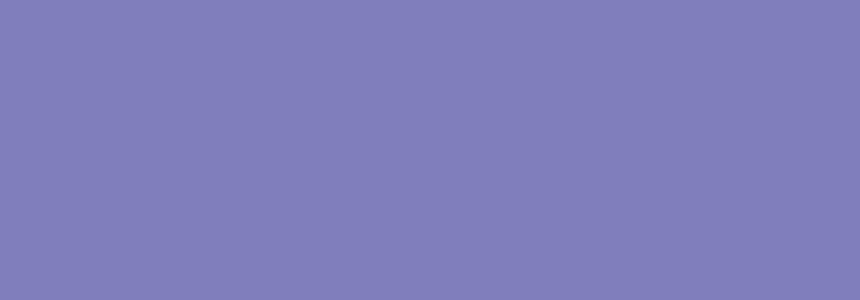
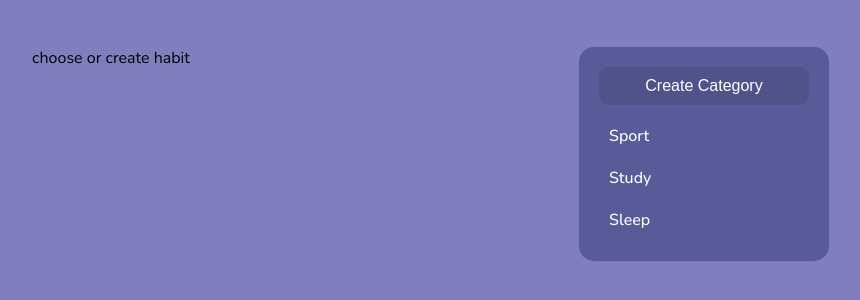
Before and after one commit to Whittun/Foundation, a React (Vite) app: page /habitsTracker in a window 1280 px wide. Before the commit this address had no page. Shown: the top 300 px of the page, without its empty margins (404-1264 px from the left). Built offline with nearby package versions, Linux system fonts and the light colour scheme.

Commit message:
feat: add prototype of habits

```diff
--- a/src/App.tsx
+++ b/src/App.tsx
@@ -4,6 +4,7 @@ import "./variables.css";
 import { Route, Routes } from "react-router-dom";
 import { YearTrackerPage } from "./pages/YearTrackerPage";
 import { AppLayout } from "./layout";
+import { HabitsTrackerPage, HabitDetailsPage } from "./pages/HabitsTrackerPage";
 
 function App() {
   return (
@@ -11,6 +12,10 @@ function App() {
       <Route element={<AppLayout />}>
         <Route path="/" element={'Main Page!'} />
         <Route path="/yearTracker" element={<YearTrackerPage />} />
+        <Route path="/habitsTracker" element={<HabitsTrackerPage />}>
+          <Route index element={<div>choose or create habit</div>} />
+          <Route path=":habitId" element={<HabitDetailsPage />} />
+        </Route>
       </Route>
     </Routes>
   );
--- a/src/components/AppMenu/AppMenu.module.css
+++ b/src/components/AppMenu/AppMenu.module.css
@@ -37,7 +37,7 @@
   cursor: pointer;
 
   &:hover {
-    background-color: color-mix(in srgb, var(--main-theme-color) 90%, black);
+    background-color: var(--accent-theme-color);
   }
 }
 
--- a/src/components/RatingPicker/RatingPicker.module.css
+++ b/src/components/RatingPicker/RatingPicker.module.css
@@ -87,6 +87,6 @@
   }
 
   &:hover {
-    background-color: color-mix(in srgb, var(--main-theme-color) 90%, black);
+    background-color: var(--accent-theme-color)
   }
 }
--- a/src/components/YearTracker/YearTracker.module.css
+++ b/src/components/YearTracker/YearTracker.module.css
@@ -95,7 +95,7 @@
   transition: 0.2s all;
 
   &:hover {
-    background-color: color-mix(in srgb, var(--main-theme-color) 90%, black);
+    background-color: var(--accent-theme-color);
   }
 }
 
--- a/src/layout/AppLayout.module.css
+++ b/src/layout/AppLayout.module.css
@@ -9,3 +9,7 @@
 
   align-self: flex-start;
 }
+
+.mainContent {
+  width: 100%;
+}
--- a/src/layout/AppLayout.tsx
+++ b/src/layout/AppLayout.tsx
@@ -7,7 +7,7 @@ export const AppLayout = () => {
     <aside className={s.aside}>
       <AppMenu />
     </aside>
-    <main>
+    <main className={s.mainContent}>
       <Outlet />
     </main>
   </div>
--- /dev/null
+++ b/src/pages/HabitsTrackerPage/HabitDetailsPage.tsx
@@ -0,0 +1,118 @@
+import s from './HabitsTrackerPage.module.css';
+import clsx from "clsx";
+import { Check, Plus } from "lucide-react";
+import React from 'react';
+
+export const habitLevelsMock = [
+  {
+    id: 1,
+    habitId: 1,
+    level: 1,
+    description: "Читать 5 минут в день",
+    progress: 12,
+    target: 12,
+    createdAt: new Date(),
+    updatedAt: new Date(),
+  },
+  {
+    id: 2,
+    habitId: 1,
+    level: 2,
+    description: "Читать 10 минут в день",
+    progress: 3,
+    target: 10,
+    createdAt: new Date(),
+    updatedAt: new Date(),
+  },
+  {
+    id: 3,
+    habitId: 1,
+    level: 3,
+    description: "Читать 15 минут в день",
+    progress: 0,
+    target: 3,
+    createdAt: new Date(),
+    updatedAt: new Date(),
+  },
+  {
+    id: 4,
+    habitId: 1,
+    level: 4,
+    description: "Читать 20 минут в день",
+    progress: 0,
+    target: 7,
+    createdAt: new Date(),
+    updatedAt: new Date(),
+  },
+  {
+    id: 5,
+    habitId: 1,
+    level: 5,
+    description: "Читать 30 минут в день",
+    progress: 0,
+    target: 5,
+    createdAt: new Date(),
+    updatedAt: new Date(),
+  },
+  {
+    id: 6,
+    habitId: 1,
+    level: 6,
+    description: "Читать 45 минут в день",
+    progress: 0,
+    target: 7,
+    createdAt: new Date(),
+    updatedAt: new Date(),
+  },
+];
+
+export const HabitDetailsPage = () => {
+  // const { habitId } = useParams();
+
+  const [isCreate, setIsCreate] = React.useState(false);
+
+  return <div className={s.detailRoot}>
+    {/* <p>Page of habit: {habitId}</p> */}
+    {habitLevelsMock.map((habitLevel) => {
+      const isCompleted = habitLevel.target === habitLevel.progress;
+
+      return <div className={clsx(s.habitLevel, isCompleted && s.habitLevelCompleted)}>
+        <div className={s.upWrapper}>
+          <p className={s.habitLevelNumber}>
+            lvl {habitLevel.level}
+          </p>
+          {isCompleted &&
+            <div className={s.completedText}>
+              <div className={s.completedTextCircle}>
+                <Check className={s.checkIcon} />
+              </div>
+              Completed
+            </div>
+          }
+        </div>
+        <p className={s.description}>{habitLevel.description}</p>
+        <div className={s.progressCircles}>
+          {Array.from({length: habitLevel.target}, (_, i) => (
+            <div
+              key={`${habitLevel.id}-${i}`}
+              className={clsx(s.progressCircle, habitLevel.progress > i && s.completedCircle)}
+            >
+            </div>
+          ))}
+        </div>
+        <div className={s.numProgressWrap}>
+          <p className={s.numProgress}>
+            {habitLevel.progress} / {habitLevel.target}
+          </p>
+        </div>
+        <div className={s.changeButtons}>
+          <button className={s.changeProgress}>-1</button>
+          <button className={s.changeProgress}>+1</button>
+        </div>
+      </div>
+    })}
+    <button className={clsx(s.habitLevel, s.habitCreateLevel)}>
+      <Plus />
+    </button>
+  </div>
+}
--- /dev/null
+++ b/src/pages/HabitsTrackerPage/HabitsTrackerPage.module.css
@@ -0,0 +1,186 @@
+.root {
+  display: flex;
+  height: 100%;
+  gap: 15px;
+}
+
+.lavelWrapper {
+  flex-grow: 1;
+}
+
+.categories {
+  width: 250px;
+  height: 100%;
+  padding: 20px;
+
+  background-color: var(--main-theme-color);
+  border-radius: 15px;
+}
+
+.linksList {
+  display: flex;
+  flex-direction: column;
+  margin: 0;
+  padding: 0;
+
+  list-style: none;
+}
+
+.linksItem {
+  padding: 10px;
+
+  color: #ffffff;
+  font-weight: 500;
+
+  border-radius: 15px;
+  transition: 0.2s all;
+  cursor: pointer;
+
+  &:hover {
+    background-color: var(--accent-theme-color);
+  }
+}
+
+.link {
+  display: flex;
+  gap: 10px;
+  align-items: center;
+
+  color: inherit;
+  text-decoration: none;
+}
+
+.progressCircles {
+  display: flex;
+  gap: 4px;
+  width: max-content;
+  margin-bottom: 15px;
+}
+
+.progressCircle {
+  width: 15px;
+  height: 15px;
+
+  border: 1px solid #ffffff;
+  border-radius: 50%;
+}
+
+.completedCircle {
+  background-color: var(--rating-5);
+}
+
+.detailRoot {
+  display: grid;
+  flex-grow: 1;
+  grid-template-columns: repeat(3, 1fr);
+  justify-content: center;
+  gap: 10px;
+}
+
+.habitLevel {
+  padding: 10px;
+
+  color: #ffffff;
+
+  border-radius: 15px;
+  background-color: var(--main-theme-color);
+}
+
+.changeButtons {
+  display: flex;
+  justify-content: center;
+  gap: 30px;
+}
+
+.changeProgress {
+  width: 40px;
+  padding: 5px;
+
+  color: #ffffff;
+  font-size: 16px;
+
+  border-radius: 5px;
+  background-color: var(--accent-theme-color);
+  border: none;
+}
+
+.habitCreateLevel {
+  display: flex;
+  justify-content: center;
+  align-items: center;
+  height: 170px;
+
+  cursor: pointer;
+  background-color: transparent;
+
+  border: 1px dashed #ffffff;
+}
+
+.createCategory {
+  width: 100%;
+  padding: 10px;
+  margin-bottom: 10px;
+
+  color: #ffffff;
+  font-size: 16px;
+
+  border-radius: 10px;
+  background-color: var(--accent-theme-color);
+  border: none;
+}
+
+.numProgressWrap {
+  display: flex;
+  justify-content: center;
+  margin-bottom: 10px;
+  margin-top: 10px;
+}
+
+.numProgress {
+  margin: 0;
+  padding: 5px 10px;
+
+  border-radius: 5px;
+  background-color: var(--accent-theme-color);
+}
+
+.habitLevelNumber {
+  margin: 0;
+
+  font-size: 14px;
+}
+
+.upWrapper {
+  display: flex;
+  justify-content: space-between;
+  align-items: center;
+}
+
+.completedText {
+  display: flex;
+  align-items: center;
+  gap: 5px;
+  padding: 5px 10px;
+
+  font-size: 14px;
+
+  border-radius: 15px;
+  background-color: var(--accent-theme-color);
+}
+
+.completedTextCircle {
+  display: flex;
+  align-items: center;
+  justify-content: center;
+  width: 15px;
+  height: 15px;
+
+  background-color: var(--rating-5);
+  border-radius: 50%;
+}
+
+.checkIcon {
+  display: flex;
+  width: 10px;
+  height: 10px;
+}
--- /dev/null
+++ b/src/pages/HabitsTrackerPage/HabitsTrackerPage.tsx
@@ -0,0 +1,41 @@
+import React from 'react';
+import s from './HabitsTrackerPage.module.css';
+import { NavLink, Outlet } from 'react-router-dom';
+
+const habitsMock = [
+  { id: 1, name: "Sport" },
+  { id: 2, name: "Study" },
+  { id: 3, name: "Sleep" }
+]
+
+export const HabitsTrackerPage = () => {
+  const [isShowForm, setIsShowForm] = React.useState(false);
+
+  const handleOpenForm = () => {
+    setIsShowForm((prev) => !prev);
+  }
+
+  return <div className={s.root}>
+    <div className={s.lavelWrapper}>
+      {<Outlet />}
+    </div>
+
+    <section className={s.categories}>
+      <button className={s.createCategory} onClick={handleOpenForm}>Create Category</button>
+      {
+        isShowForm && <form action="">
+          <p>Name:</p>
+          <input type="text" />
+          <button type='button'>Save</button>
+        </form>
+      }
+      <ul className={s.linksList}>
+        {habitsMock.map((habit) => {
+          return <li className={s.linksItem}>
+            <NavLink className={s.link} to={`${habit.id}`}>{habit.name}</NavLink>
+          </li>
+        })}
+      </ul>
+    </section>
+  </div>;
+}
--- /dev/null
+++ b/src/pages/HabitsTrackerPage/index.ts
@@ -0,0 +1,2 @@
+export { HabitsTrackerPage } from './HabitsTrackerPage';
+export { HabitDetailsPage } from './HabitDetailsPage';
--- a/src/variables.css
+++ b/src/variables.css
@@ -2,6 +2,7 @@
   /* --main-theme-color: #8D8FBE; */
   --main-theme-color: #595b98;
   --main-theme-background: rgb(128, 126, 188);
+  --accent-theme-color: color-mix(in srgb, var(--main-theme-color) 90%, black);
 
   --rating-1: #f98c8c7f;
   --rating-2: #fdbd7477;
```
Also changed, not shown: src/components/AppMenu/AppMenu.tsx (+7 -1 lines).
